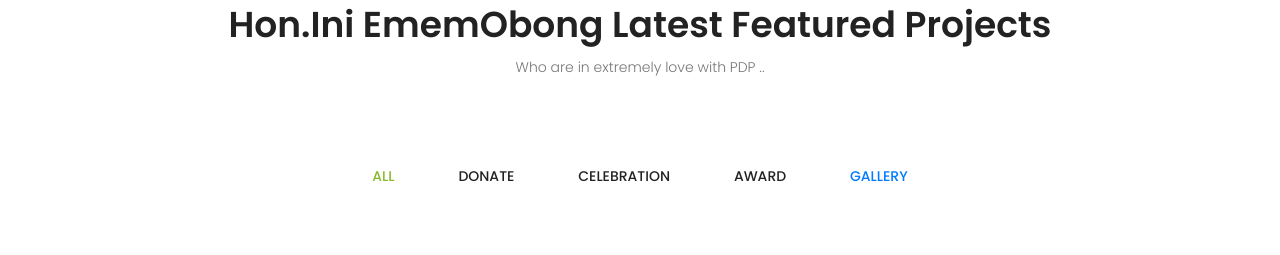
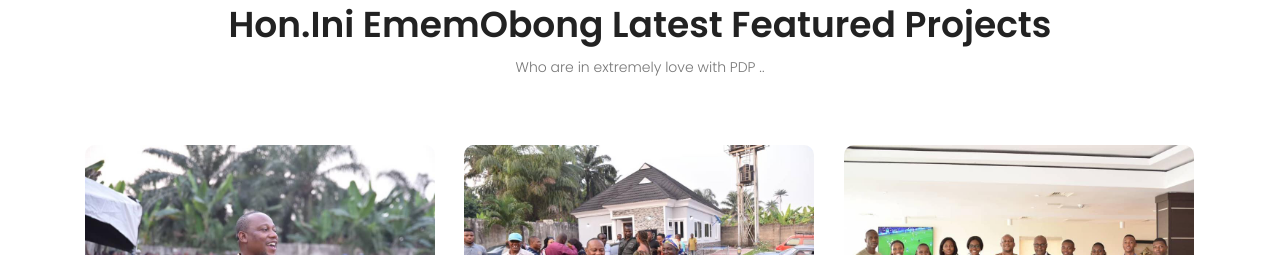
Before and after one commit to alexbrownmichael/Hon.Ini, a plain HTML site: page index.html in a window 1280 px wide. Shown: the part 965-1220 px from the top of the page. Drawn offline with nearby package versions, Linux system fonts and the light colour scheme.

Commit message:
Update index.html

```diff
--- a/index.html
+++ b/index.html
@@ -84,7 +84,7 @@
 							</div>
 						</div>
 
-				    <div class="filters">
+<!-- 				    <div class="filters">
 				      <ul>
 				        <li class="active" data-filter="*">All</li>
 				        <li data-filter=".corporate">Donate</li>
@@ -93,7 +93,7 @@
 				        <li><a href="gallery.html">Gallery</li>
 				      </ul>
 				    </div>
-
+				     -->
 				    <div class="filters-content">
 				      <div class="row grid">
 				        <div class="single-portfolio col-sm-4 all corporate">
```
